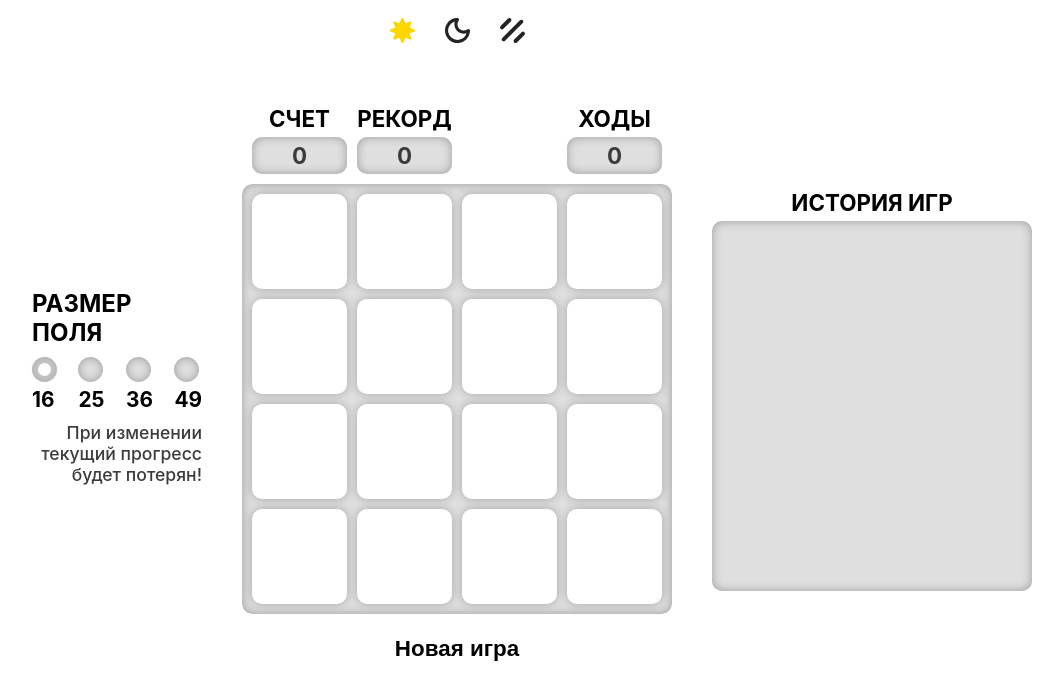
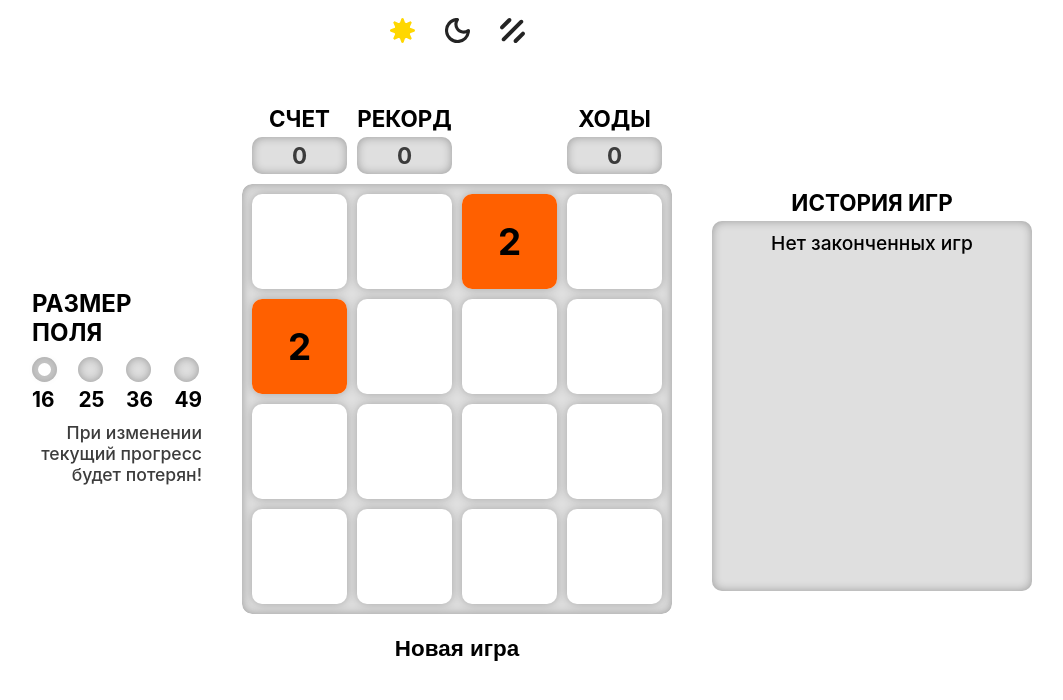
Before and after one commit to Tarasovvvv/2048, a React (Vite) app: page / in a window 1280 px wide. Shown: the top 700 px of the page, without its empty margins (183-1246 px from the left). Built offline with nearby package versions, Linux system fonts and the light colour scheme; the HTML template or start-up script is replaced by a standard one.

Commit message:
fix history and tiles initialize at the first site visit

```diff
--- a/src/components/Game/Game.tsx
+++ b/src/components/Game/Game.tsx
@@ -193,6 +193,10 @@ function Game() {
     ));
   };
 
+  if (gameState.tiles.length === 0) {
+    restart();
+  }
+
   useEffect(() => {
     if (localStorage.getItem("tiles") === "[]") {
       restart();
--- a/src/components/History/History.tsx
+++ b/src/components/History/History.tsx
@@ -38,7 +38,9 @@ function History() {
         {history &&
           Object.keys(history).map((date) => (
             <div key={`day-${date}`} className={s.dayContainer} style={{}}>
-              <span className={s.date}>{new Date(parseInt(date) * 864e5).toLocaleDateString("ru-RU", { day: "numeric", month: "long", year: "numeric" }).slice(0, -3)}</span>
+              <span className={s.date}>
+                {new Date(parseInt(date) * 864e5).toLocaleDateString("ru-RU", { day: "numeric", month: "long", year: "numeric" }).slice(0, -3)}
+              </span>
               {history[date].map((day, i) => (
                 <div key={`game-${i}`} className={s.lineContainer}>
                   <p className={s.dayData} style={{ width: "97px" }}>
@@ -54,7 +56,9 @@ function History() {
               ))}
             </div>
           ))}
-        {localStorage.getItem("history") === "{}" && <div style={{ display: "flex", fontWeight: "500", fontSize: "1.2rem", alignSelf: "center" }}>Нет законченных игр</div>}
+        {(localStorage.getItem("history") === "{}" || !localStorage.getItem("history")) && (
+          <div style={{ display: "flex", fontWeight: "500", fontSize: "1.2rem", alignSelf: "center" }}>Нет законченных игр</div>
+        )}
       </div>
     </section>
   );
```
